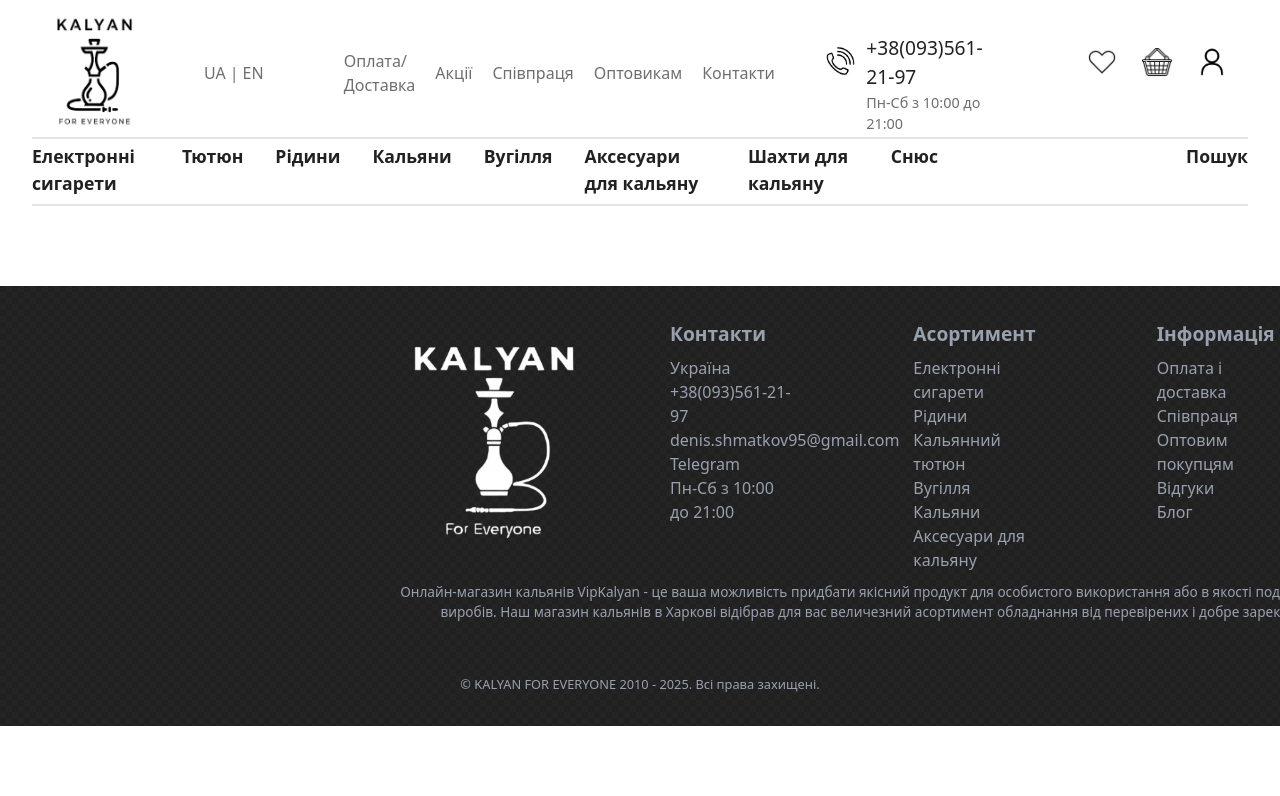
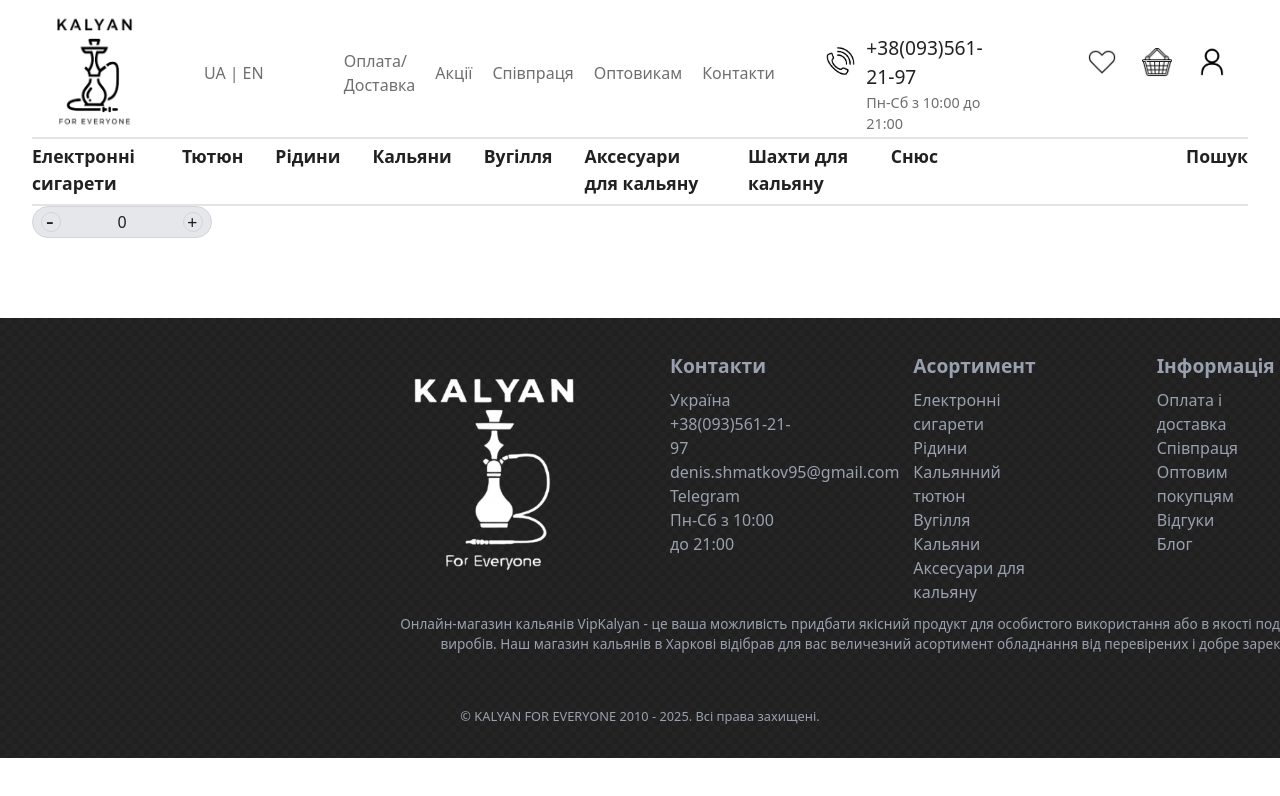
Before and after one commit to samahogoflol/hookuh-site, a React (Vite) app: page / in a window 1280 px wide. Shown: the top 796 px of the page. Built offline with nearby package versions, Linux system fonts and the light colour scheme.

Commit message:
counter created, starting work with redux

```diff
--- a/package.json
+++ b/package.json
@@ -10,11 +10,13 @@
     "preview": "vite preview"
   },
   "dependencies": {
+    "@reduxjs/toolkit": "^2.8.2",
     "@tailwindcss/vite": "^4.1.11",
     "@types/react-stars": "^2.2.4",
     "react": "^19.1.0",
     "react-dom": "^19.1.0",
     "react-hook-form": "^7.61.0",
+    "react-redux": "^9.2.0",
     "react-simple-star-rating": "^5.1.7",
     "react-slick": "^0.30.3",
     "slick-carousel": "^1.8.1",
--- a/src/App.tsx
+++ b/src/App.tsx
@@ -1,6 +1,7 @@
 import Header from "./components/Header";
 import Footer from "./components/Footer";
 import CleverHeader from "./components/CleverHeader";
+import Counter from "./components/Counter";
 
 
 function App() {
@@ -9,6 +10,7 @@ function App() {
       <div className="mx-auto max-w-[90rem] px-4 sm:px-6 lg:px-8">
         <Header />
         <CleverHeader />
+        <Counter />
       </div>
       <Footer />
     </>
--- a/src/components/Basket/index.tsx
+++ b/src/components/Basket/index.tsx
@@ -15,7 +15,6 @@ const Basket = () => {
         <div className="flex items-center gap-10 px-5">
           <img src={lirra_50_gr_usa_potekshy} alt="" width={50} />
           <h3>Тютюн Daim Lemonade (Лимонад) 50гр</h3>
-          <div>counter</div>
           <h3>price</h3>
           <button>delete</button>
         </div>
--- /dev/null
+++ b/src/components/Counter/index.tsx
@@ -0,0 +1,27 @@
+import store, { type DecrementAction, type IncrementAction } from "../../store";
+
+const Counter = () => {
+  return (
+    <div className="  flex justify-between items-center px-2 w-45 h-8 bg-gray-200 rounded-2xl border border-gray-300">
+      <div className="relative flex h-5 w-5 bg-gray-200 border border-gray-300 rounded-full ">
+        <button
+          className="absolute left-1 bottom-[-0.3rem] border text-2xl font-medium border-none cursor-pointer"
+          onClick={() => store.dispatch({ type: "decrement" } satisfies DecrementAction)}
+        >
+          -
+        </button>
+      </div>
+      <h3>{store.getState().counter}</h3>
+      <div className="relative flex items-center h-5 w-5 bg-gray-200 border border-gray-300 rounded-full">
+        <button
+          className="absolute left-[0.2rem] border border-none text-[1.1rem] font-medium cursor-pointer "
+          onClick={() => store.dispatch({ type: "increment" } satisfies IncrementAction)}
+        >
+          +
+        </button>
+      </div>
+    </div>
+  );
+};
+
+export default Counter;
--- a/src/main.tsx
+++ b/src/main.tsx
@@ -2,9 +2,13 @@ import { StrictMode } from "react";
 import { createRoot } from "react-dom/client";
 import "./index.css";
 import App from "./App.tsx";
+import { Provider } from "react-redux";
+import store from "./store.ts";
 
 createRoot(document.getElementById("root")!).render(
   <StrictMode>
-    <App />
+    <Provider store={store}>
+      <App />
+    </Provider>
   </StrictMode>
 );
--- /dev/null
+++ b/src/store.ts
@@ -0,0 +1,38 @@
+import { configureStore } from "@reduxjs/toolkit";
+
+type State = {
+  counter: number;
+};
+
+export type IncrementAction = {
+  type: "increment";
+};
+
+export type DecrementAction = {
+  type: "decrement";
+};
+
+type Action = IncrementAction | DecrementAction;
+
+const initialState: State = {
+  counter: 0,
+};
+
+const reducer = (state = initialState, action: Action): State => {
+  switch (action.type) {
+    case "increment":
+      return {
+        counter: state.counter + 1,
+      };
+    case "decrement":
+      return {
+        counter: state.counter - 1,
+      };
+    default:
+      return state;
+  }
+};
+
+export default configureStore({
+  reducer: reducer,
+});
```
Also changed, not shown: 1 other file (tests, documents, lock files or other folders).
